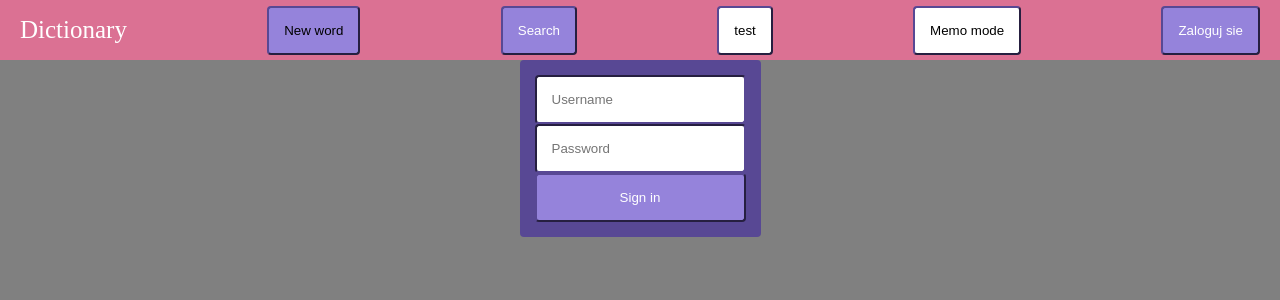
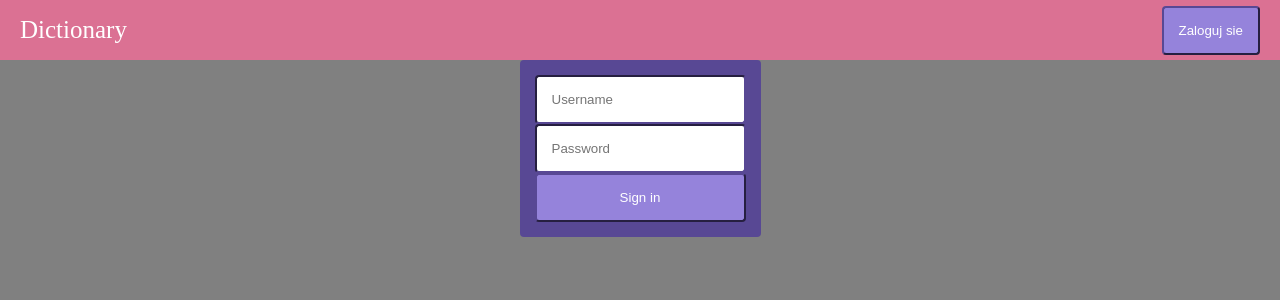
Before and after one commit to rafiquee3/dictionary_react_app, a React app: page /#/ in a window 1280 px wide. Shown: the top 300 px of the page. Built offline with nearby package versions, Linux system fonts and the light colour scheme.

Commit message:
Feat: code refactoring - bttns in header

```diff
--- a/src/components/Dictionary/subcomponents/AddWordForm/AddWordForm.jsx
+++ b/src/components/Dictionary/subcomponents/AddWordForm/AddWordForm.jsx
@@ -1,9 +1,8 @@
 import React, { useContext, useRef, useState, useEffect } from "react";
 import request from '../../../../helpers/request'
 import Modal from "../../../Modal/Modal";
-import useModal from "../../../Modal/useModal";
 import { StoreContext } from "../../../../store/StoreProvider";
-import styled, { css } from 'styled-components';
+import styled from 'styled-components';
 
 const Button = styled.button`
     background: ${props => props.bgcolor || 'white'};
@@ -40,27 +39,31 @@ const AddWordForm = () => {
     const [word, setWord] = useState('');
     const [translation, setTranslation] = useState('');
     const [validateMessage, setValidateMessage] = useState('');
-    const {isShowing: iswordFormShowed, toggle: toggleWordForm} = useModal();
-    const {user, setUser,  words, setWords, page, setPage} = useContext(StoreContext);
+
     const modalRef = useRef(null);
+
+    const {user,
+
+        setWords,
+        setPage,
+        showAddWord,
+        setShowAddWord,
+    } = useContext(StoreContext);
 
     const wordHandler = event => {
         setWord(event.target.value);
     }
-
     const translationHandler = event => {
         setTranslation(event.target.value);
     }
-
     const clearInputField = () => {
         setWord('');
         setTranslation('');
         setValidateMessage('');
     }
-
-    const openOrClosedModal = () => {
+    const closeModal = () => {
         clearInputField();
-        toggleWordForm();
+        setShowAddWord(false);
     }
     const getNewListOfWords = async (collectionName) => {
         const {data, status} = await request.post(
@@ -84,7 +87,7 @@ const AddWordForm = () => {
         );
         if(status === 200) {
             console.log(data)
-            toggleWordForm();
+            setShowAddWord(false);
             clearInputField();
             setPage(0);
             getNewListOfWords(collectionName);
@@ -101,7 +104,7 @@ const AddWordForm = () => {
             if (modalRef.current && !modalRef.current.contains(event.target)) {
                 if(!word && !translation) {
 
-            openOrClosedModal();
+                closeModal();
                 }
             }
         };
@@ -109,7 +112,7 @@ const AddWordForm = () => {
         return () => {
             document.removeEventListener('click', handleClickOutside, true); // 3th arg listen on capturing phase instead off bubbling phase
         };
-      }, [ toggleWordForm ]);
+      }, []);
 
     const handleKeypress = event => {
 
@@ -130,10 +133,9 @@ const AddWordForm = () => {
 
     return (
         <>
-        <Button onClick={() => openOrClosedModal()} bgcolor="#9583DB">New word</Button>
-        <Modal  isShowing={iswordFormShowed}>
-            <Form ref={modalRef} onSubmit={toggleSubmit} method="post" onKeyPress={e => handleKeypress(e)}>
-                <CloseButton onClick={() => openOrClosedModal()}>X</CloseButton>
+            <Modal  isShowing={showAddWord}>
+                <Form ref={modalRef} onSubmit={toggleSubmit} method="post" onKeyPress={event => handleKeypress(event)}>
+                    <CloseButton onClick={() => closeModal()}>X</CloseButton>
 
                     <Input type="text" placeholder="word" value={word} onChange={wordHandler}/>
                     {errorWord}
--- a/src/components/Dictionary/subcomponents/MemoMode/MemoMode.jsx
+++ b/src/components/Dictionary/subcomponents/MemoMode/MemoMode.jsx
@@ -55,7 +55,6 @@ const MemoMode = () => {
         const handleClickOutside = (event) => {
             if (modalRef.current && !modalRef.current.contains(event.target)) {
                 setShowMemoMode(false);
-
           }
         };
         document.addEventListener('click', handleClickOutside, true);
--- a/src/components/Dictionary/subcomponents/SearchForm/SearchForm.jsx
+++ b/src/components/Dictionary/subcomponents/SearchForm/SearchForm.jsx
@@ -1,6 +1,5 @@
 import React, { useContext, useRef, useState, useEffect } from "react";
 import Modal from "../../../Modal/Modal";
-import useModal from "../../../Modal/useModal";
 import { StoreContext } from "../../../../store/StoreProvider";
 import styled, { css } from 'styled-components';
 
@@ -38,7 +37,6 @@ const Input = styled.input`
 const SearchForm = () => {
     const [search, setSearch] = useState('');
     const [validateMessage, setValidateMessage] = useState('');
-    const {isShowing: isSearchFormShowed, toggle: toggleSearchForm} = useModal();
     const modalRef = useRef(null);
 
     const {
@@ -46,6 +44,8 @@ const SearchForm = () => {
         setSearchValue,
         searchMode,
         setSearchMode,
+        showSearch,
+        setShowSearch,
         editedWordErrors,
         setEditedWordErrors,
         words } = useContext(StoreContext);
@@ -59,9 +59,9 @@ const SearchForm = () => {
         setEditedWordErrors('');
     }
 
-    const openOrClosedModal = () => {
+    const closeModal = () => {
         clearInputField();
-        toggleSearchForm();
+        setShowSearch(prev => !prev)
     }
 
     const searchWordInDb = (word) => {
@@ -76,7 +76,7 @@ const SearchForm = () => {
         setSearchMode(true);
 
         if (searchResult !== undefined) {
-            openOrClosedModal();
+            closeModal();
             setValidateMessage('');
         } else if (searchResult === undefined) {
             setValidateMessage('this word is not in the dictionary');
@@ -85,7 +85,7 @@ const SearchForm = () => {
 
     const handleCloseBttn = () => {
         setSearchMode(false);
-      openOrClosedModal();
+        closeModal();
     }
 
     useEffect(() => {
@@ -93,7 +93,7 @@ const SearchForm = () => {
             if (modalRef.current && !modalRef.current.contains(event.target)) {
                 if(!search) {
                 setSearchMode(false);
-              openOrClosedModal();
+                closeModal();
             }
           }
         };
@@ -101,10 +101,9 @@ const SearchForm = () => {
         return () => {
             document.removeEventListener('click', handleClickOutside, true); // 3th arg listen on capturing phase instead off bubbling phase
         };
-      }, [ toggleSearchForm ]);
+      }, []);
 
     const handleKeypress = event => {
-
         if (event.code === 'Enter') {
             toggleSubmit(event);
         }
@@ -112,16 +111,12 @@ const SearchForm = () => {
 
     return (
         <>
-        <Button onClick={() => openOrClosedModal()} bgcolor="#9583DB">Search</Button>
-        <Modal  isShowing={isSearchFormShowed}>
+            <Modal  isShowing={showSearch}>
                 <Form ref={modalRef} onSubmit={toggleSubmit} method="post" onKeyPress={event => handleKeypress(event)}>
                     <CloseButton onClick={() => handleCloseBttn()}>X</CloseButton>
                     {validateMessage}
-
                     <Input type="text" placeholder="Search..." value={search} onChange={searchHandler}/>
-
                     <Button type="submit" value="search" bgcolor="#584894">search</Button>
-
                 </Form>
             </Modal>
         </>
--- a/src/components/Header/Header.jsx
+++ b/src/components/Header/Header.jsx
@@ -30,7 +30,17 @@ const Button = styled.button`
 `
 
 const Header = () => {
-    const { testMode, setTestMode, user, showMemoMode, setShowMemoMode } = useContext(StoreContext);
+    const {
+        testMode,
+        setTestMode,
+        user,
+        showMemoMode,
+        setShowMemoMode,
+        showSearch,
+        setShowSearch,
+        showAddWord,
+        setShowAddWord,
+    } = useContext(StoreContext);
 
     const handleOnClick = () => {
         setTestMode(!testMode);
@@ -38,16 +48,24 @@ const Header = () => {
     const handleMemoClick = () => {
         setShowMemoMode(!showMemoMode);
     }
+    const handleSearchClick = () => {
+        setShowSearch(!showSearch);
+    }
+    const handleNewWordClick = () => {
+        setShowAddWord(!showAddWord);
+    }
 
     return (
         <>
             <Wrapper>
                 <p>Dictionary</p>
-                <AddWordForm />
-                <SearchForm />
-                <Button onClick={handleOnClick}> { testMode ? 'results' : 'test'} </Button>
-                <Button onClick={handleMemoClick}>Memo mode</Button>
-                {user && showMemoMode && <MemoMode />}
+                { user && !testMode && <Button onClick={ () => handleNewWordClick() }>New word</Button> }
+                { user && !testMode && <Button onClick={ () => handleSearchClick() }> Search </Button> }
+                { user && <Button onClick={ () => handleOnClick() }> { testMode ? 'results' : 'test' } </Button> }
+                { user && !testMode && <AddWordForm/> }
+                { user && !testMode && <Button onClick={ () => handleMemoClick() }>Memo mode</Button> }
+                { user && showSearch && <SearchForm /> }
+                { user && showMemoMode && <MemoMode /> }
                 <LoginForm />
             </Wrapper>
         </>
--- a/src/store/StoreProvider.jsx
+++ b/src/store/StoreProvider.jsx
@@ -17,6 +17,8 @@ const StoreProvider = ({children}) => {
     const [sortByAz, setSortByAz] = useState(false);
     const [showSize, setShowSize] = useState(5);
     const [showMemoMode, setShowMemoMode] = useState(false);
+    const [showAddWord, setShowAddWord] = useState(false);
+    const [showSearch, setShowSearch] = useState(false);
 
     return (
         <StoreContext.Provider value={
@@ -49,6 +51,10 @@ const StoreProvider = ({children}) => {
                 setShowSize,
                 showMemoMode,
                 setShowMemoMode,
+                showAddWord,
+                setShowAddWord,
+                showSearch,
+                setShowSearch,
             }
         }>
             {children}
```
Lines whose indentation alone changed are shown as unchanged.
